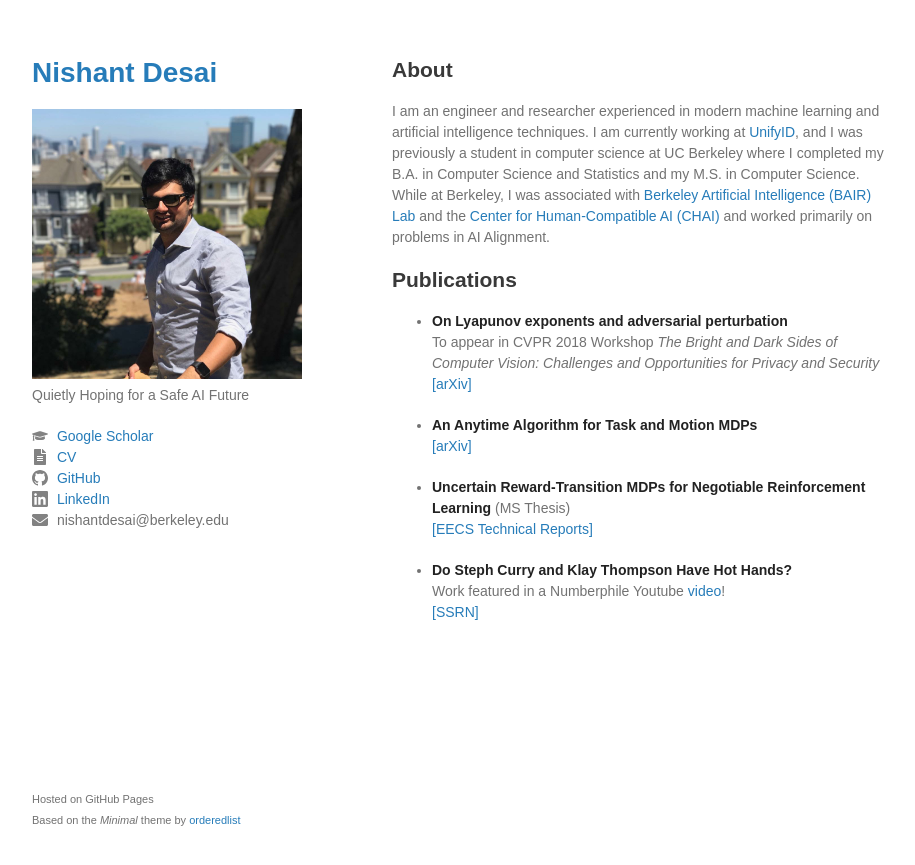
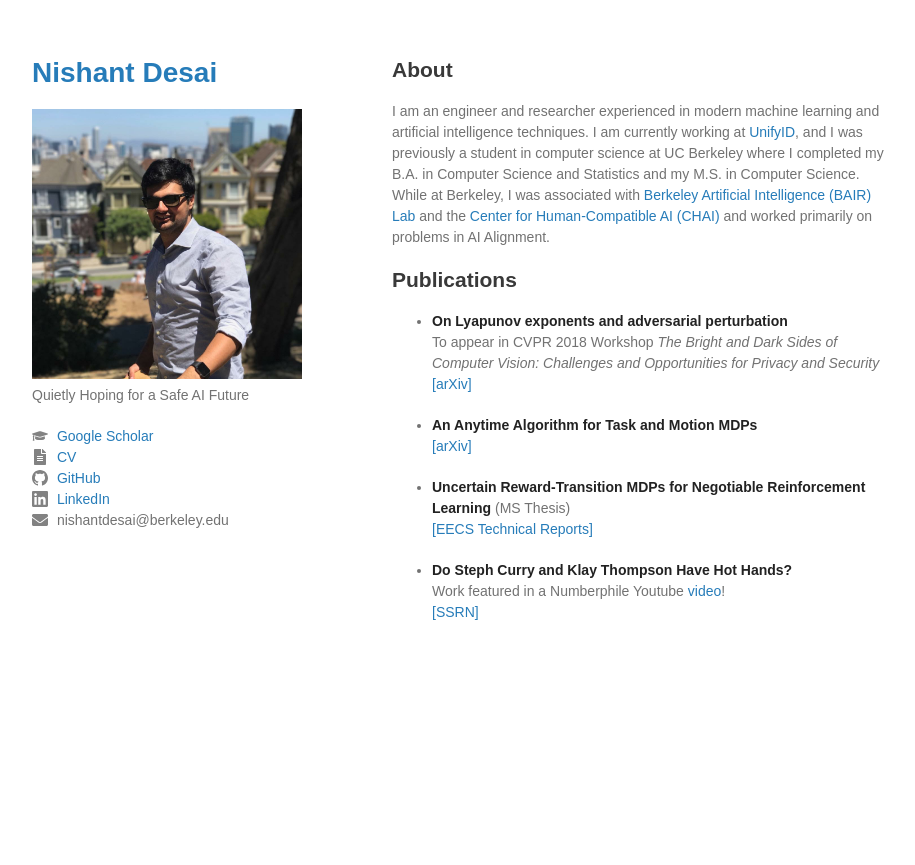
Before and after one commit to nishdesai/nishdesai.github.io, a Jekyll site: the page built from index.md, in a window 1280 px wide. Shown: the top 865 px of the page, without its empty margins (178-1093 px from the left). Built offline with Jekyll 4.4.1, drawn with Linux system fonts in a browser that asks for light colours; a script that is not in the unit is left out; our own code applies the rules of GitHub Pages for plain Markdown files.

Commit message:
Remove footer

```diff
--- a/_layouts/main.html
+++ b/_layouts/main.html
@@ -45,10 +45,6 @@
       {{ content }}
 
       </section>
-      <footer>
-        <p><small>Hosted on GitHub Pages <br />
-         Based on the <i>Minimal</i> theme by <a href="https://github.com/orderedlist">orderedlist</a></small></p>
-      </footer>
     </div>
     <script src="{{ "/assets/js/scale.fix.js" | relative_url }}"></script>
     {% if site.google_analytics %}
```
